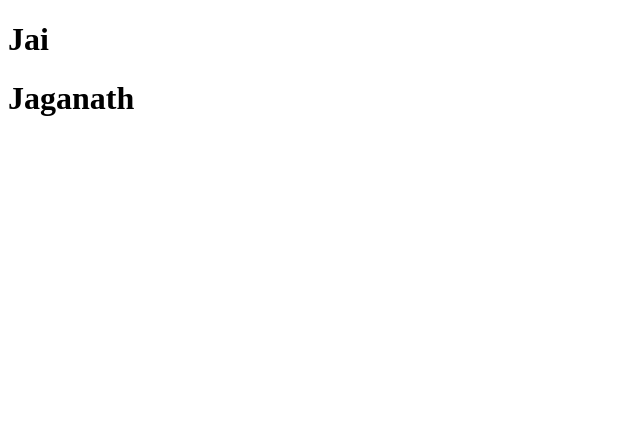
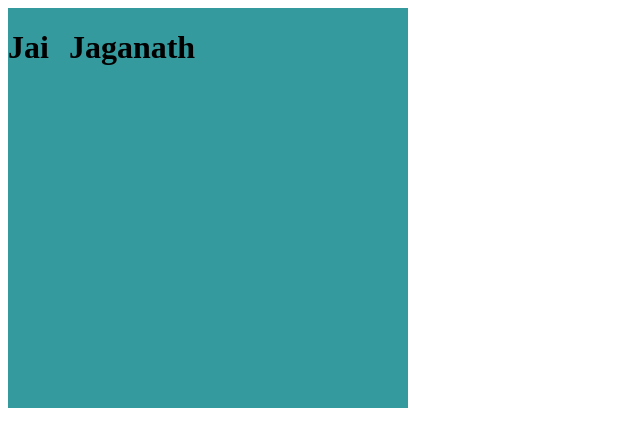
Before and after one commit to shireesha-palakurla/Full-Stack, a plain HTML site: page flex/flex.html in a window 1280 px wide. Shown: the whole page, without its empty margins (0-640 px from the left). Drawn offline with Linux system fonts and the light colour scheme.

Commit message:
Update flex.html

```diff
--- a/flex/flex.html
+++ b/flex/flex.html
@@ -10,8 +10,8 @@
     <!-- Ensures proper rendering and touch zooming on mobile devices -->
     <title>Document</title>
     <!-- Document title (appears in browser tab) - consider changing to something descriptive -->
-    <link rel="stylesheet" href="flex1.css">
-    <!-- Links to an external CSS stylesheet named 'flex1.css' -->
+    <link rel="stylesheet" href="flex.css">
+    <!-- Links to an external CSS stylesheet named 'flex.css' -->
 </head>
 <body>
     <!-- Main content of the document -->
```
